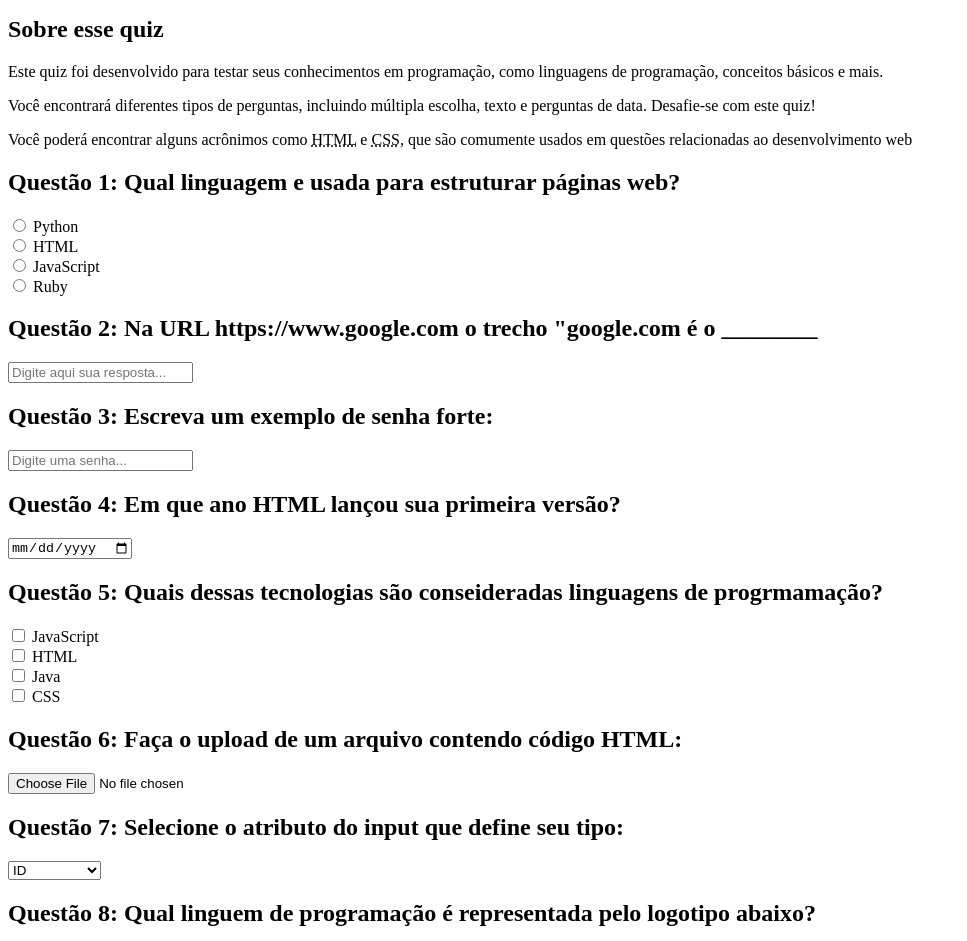
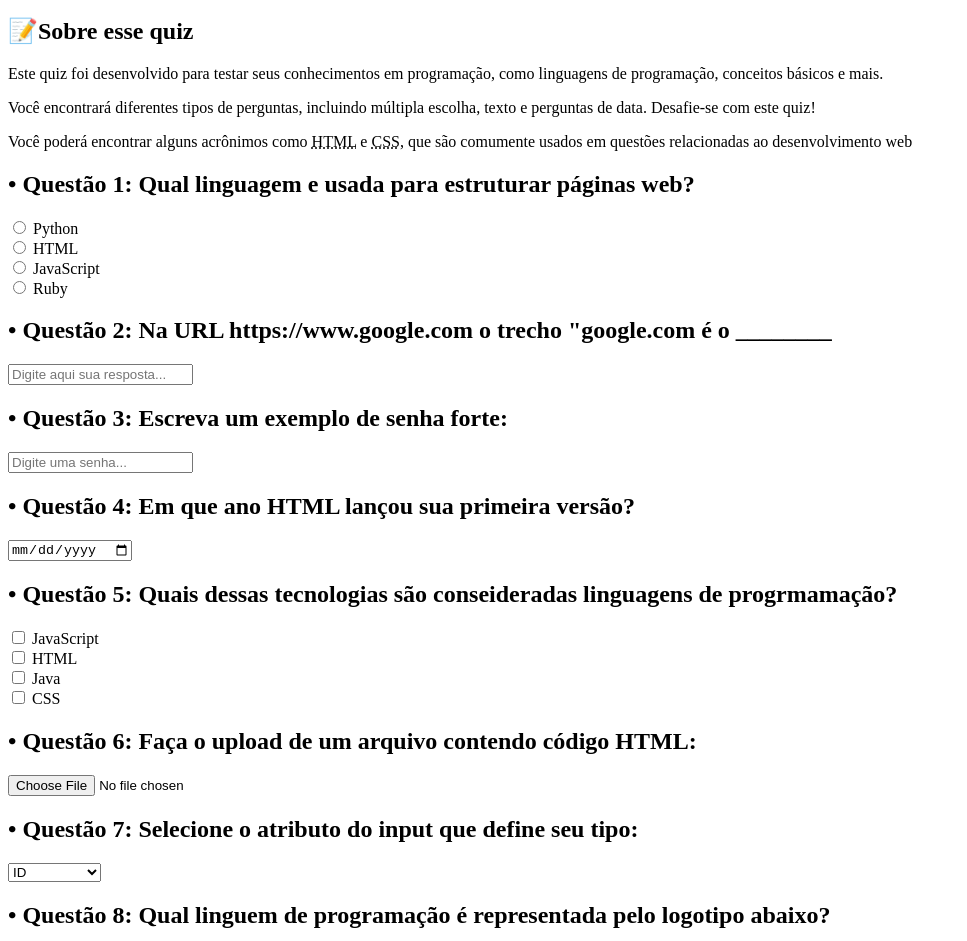
Before and after one commit to mateusfaria13/repo-quiz-programacao, a plain HTML site: page index.html in a window 1280 px wide. Shown: the part 102-1043 px from the top of the page, without its empty margins (0-967 px from the left). Drawn offline with Linux system fonts and the light colour scheme.

Commit message:
adição de emoji

```diff
--- a/index.html
+++ b/index.html
@@ -8,20 +8,20 @@
 </head>
 <body>
     <header>
-        <h1>Quiz interativo para programadores</h1>
+        <h1>❓Quiz interativo para programadores</h1>
         <p>Teste seus conhecimentos em progrmamação e veja qual pontuação você consegue fazer!</p>
     </header>
     <main>
         <!--Introdução-->
         <section>
-           <h2>Sobre esse quiz</h2>
+           <h2>📝Sobre esse quiz</h2>
            <p>Este quiz foi desenvolvido para testar seus conhecimentos em programação, como linguagens de programação, conceitos básicos e mais.</p>
            <p>Você encontrará diferentes tipos de perguntas, incluindo múltipla escolha, texto e perguntas de data. Desafie-se com este quiz!</p>
            <p>Você poderá encontrar alguns acrônimos como <abbr title="HyperText Markup Language">HTML</abbr> e <abbr title="Cascading Style Sheets">CSS</abbr>, que são comumente usados em questões relacionadas ao desenvolvimento web</p>
         </section>
         <!--Questão 1: múltipla escolha-->
         <section>
-            <h2>Questão 1: Qual linguagem e usada para estruturar páginas web?</h2>
+            <h2>• Questão 1: Qual linguagem e usada para estruturar páginas web?</h2>
             <form>
                 <input type="radio" value="Python" id="q1a" name="questao1">
                 <label for="q1a">Python</label><br>
@@ -35,28 +35,28 @@
         </section>
         <!--Questão 2: Texto-->
         <section>
-            <h2>Questão 2: Na URL https://www.google.com o trecho "google.com é o ________</h2>
+            <h2>• Questão 2: Na URL https://www.google.com o trecho "google.com é o ________</h2>
             <form>
                 <input type="text" name="pergunta2" id="p2" placeholder="Digite aqui sua resposta...">
             </form>
         </section>
         <!--Questão 3: Senha-->
         <section>
-            <h2>Questão 3: Escreva um exemplo de senha forte:</h2>
+            <h2>• Questão 3: Escreva um exemplo de senha forte:</h2>
             <form>
                 <input type="password" name="pergunta3" id="p3" placeholder="Digite uma senha...">
             </form>
         </section>
         <!--Questão 4: Data-->
         <section>
-            <h2>Questão 4: Em que ano HTML lançou sua primeira versão?</h2>
+            <h2>• Questão 4: Em que ano HTML lançou sua primeira versão?</h2>
             <form>
                 <input type="date" name="pergunta4" id="p4">
             </form>
         </section>
         <!--Questão 5: Seleção múltipla-->
         <section>
-            <h2>Questão 5: Quais dessas tecnologias são conseideradas linguagens de progrmamação?</h2>
+            <h2>• Questão 5: Quais dessas tecnologias são conseideradas linguagens de progrmamação?</h2>
             <form>
                 <input type="checkbox" name="questao5" id="q5a" value="JavaScript">
                 <label for="q5a">JavaScript</label><br>
@@ -70,7 +70,7 @@
         </section>
         <!--Questão 6: -Upload de arquivos-->
         <section>
-            <h2>Questão 6: Faça o upload de um arquivo contendo código HTML:</h2>
+            <h2>• Questão 6: Faça o upload de um arquivo contendo código HTML:</h2>
             <form>
                 <input type="file" id="q6" value="questao6">
             </form>
@@ -78,7 +78,7 @@
         <!--Questão 7: Menu suspenso-->
         <section>
             <form>
-                <h2>Questão 7: Selecione o atributo do input que define seu tipo:</h2>
+                <h2>• Questão 7: Selecione o atributo do input que define seu tipo:</h2>
                 <form>
                     <select name="questao7" id="q7">
                         <option value="id">ID</option>
@@ -90,7 +90,7 @@
         </section>
         <!--Questão 8: Imagens-->
         <section>
-            <h2>Questão 8: Qual linguem de programação é representada pelo logotipo abaixo?</h2>
+            <h2>• Questão 8: Qual linguem de programação é representada pelo logotipo abaixo?</h2>
             <figure>
                 <img src="./assets/logo-java.png" alt="Logo tipo de uma linguagem de progrmamação" width="300"><br>
                 <figcaption>Figura 1: Logo tipo de uma linguagem de progrmamação</figcaption>
```
